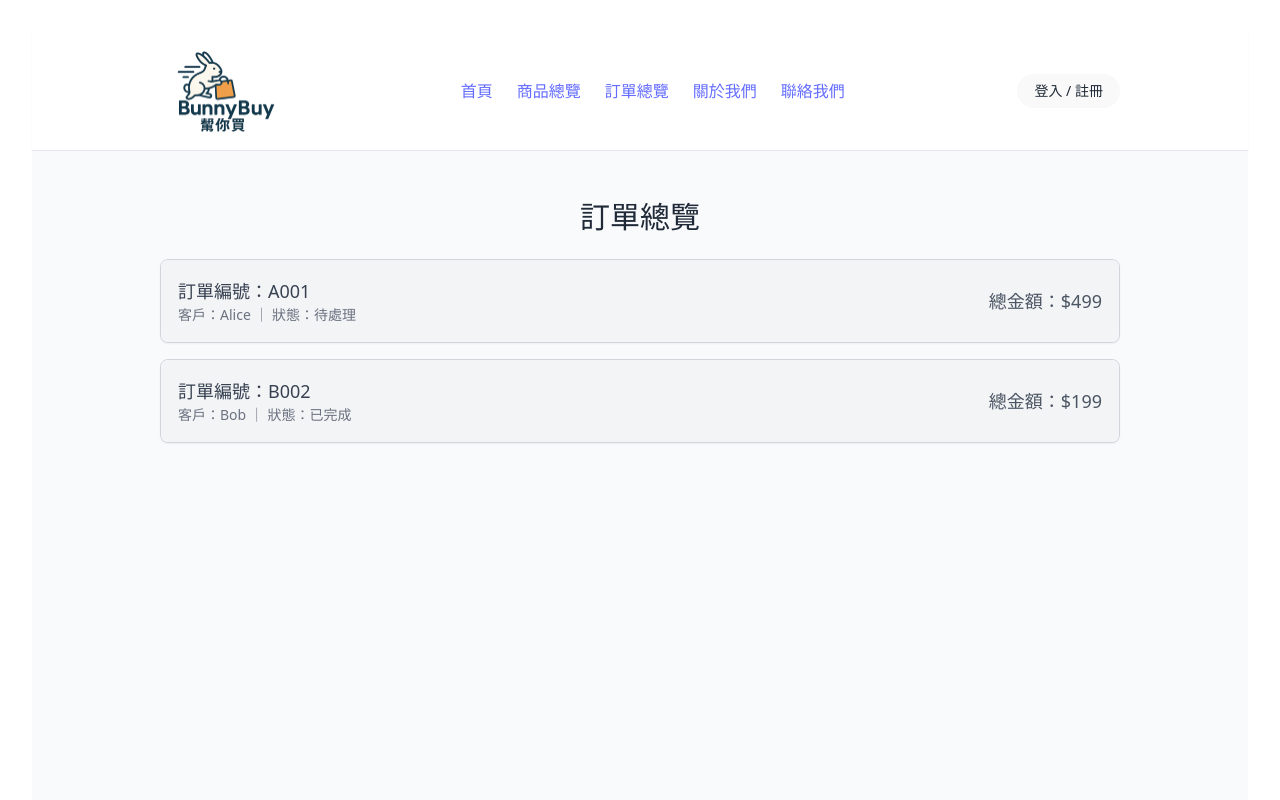
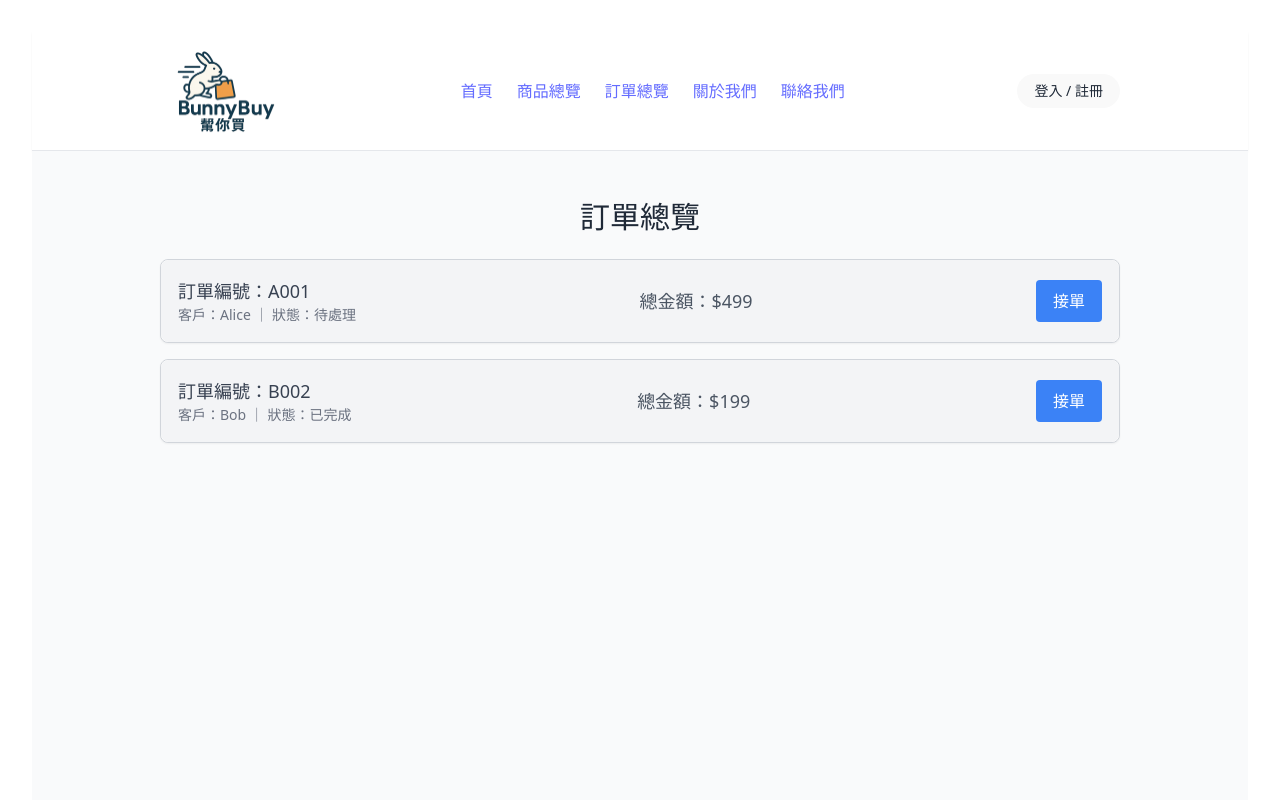
Before and after one commit to HOSHICHEN7267/bunnybuy, a React (Vite) app in the folder frontend/: page /order-list in a window 1280 px wide. Shown: the top 800 px of the page. Built offline with nearby package versions, Linux system fonts and the light colour scheme.

Commit message:
fix orderlist

```diff
--- a/frontend/src/interfaces.tsx
+++ b/frontend/src/interfaces.tsx
@@ -22,3 +22,14 @@ export interface CartItem {
   quantity: number;
   image: string[];
 }
+
+export interface Order {
+  orderId: string;
+  customerName: string;
+  status: string;
+  total: number;
+  items: {
+    product: Product;
+    count: number;
+  }[];
+};
--- a/frontend/src/pages/OrderListView.tsx
+++ b/frontend/src/pages/OrderListView.tsx
@@ -1,31 +1,89 @@
 import { useState } from "react";
+import { useParams, useNavigate } from 'react-router-dom';
 import Navbar from "../components/Navbar";
 import Footer from "../components/Footer";
+import { Product, CartItem, Order } from "../interfaces";
 
-type OrderItem = {
-  productName: string;
-  quantity: number;
-  price: number;
-};
+// type OrderItem = {
+//   productName: string;
+//   quantity: number;
+//   price: number;
+// };
 
-type Order = {
-  orderId: string;
-  customerName: string;
-  status: string;
-  total: number;
-  items: OrderItem[];
-};
+// type Order = {
+//   orderId: string;
+//   customerName: string;
+//   status: string;
+//   total: number;
+//   items: Product[];
+// };
 
-const mockOrders: Order[] = [
+// const mockOrders: Order[] = [
+//   {
+//     orderId: "A001",
+//     customerName: "Alice",
+//     status: "待處理",
+//     total: 499,
+//     items: [
+//       { productName: "Charmander", quantity: 1, price: 199 },
+//       { productName: "Squirtle", quantity: 1, price: 300 },
+//     ],
+//   },
+//   {
+//     orderId: "B002",
+//     customerName: "Bob",
+//     status: "已完成",
+//     total: 199,
+//     items: [
+//       { productName: "Bulbasaur", quantity: 2, price: 99 },
+//     ],
+//   },
+// ];
+
+const OrderListView = () => {
+
+    const orders: Order[] = [
         {
         orderId: "A001",
         customerName: "Alice",
         status: "待處理",
         total: 499,
         items: [
-      { productName: "Charmander", quantity: 1, price: 199 },
-      { productName: "Squirtle", quantity: 1, price: 300 },
+            {
+            product:{
+                product_id: "product-1",
+                name: "Bulbasaur",
+                description: "Description for Bulbasaur",
+                price: 100,
+                discount: 99,
+                stock_list: [
+                    {"store_name": "商家A", "stock": 100, "provider_id": "user-1"},
+                    {"store_name": "商家B", "stock": 50, "provider_id": "user-2"},
                 ],
+                status: "available",
+                created_at: "",
+                image: ["/products/Bulbasaur.png", "/products/Ivysaur.png"],
+                },
+            count: 1,
+            },
+            {
+            product:{
+                product_id: "product-2",
+                name: "Charmander",
+                description: "Description for Charmander",
+                price: 200,
+                discount: 199,
+                stock_list: [
+                    {"store_name": "商家C", "stock": 100, "provider_id": "user-2"},
+                    {"store_name": "商家D", "stock": 50, "provider_id": "user-2"},
+                ],
+                status: "available",
+                created_at: "",
+                image: ["/products/Charmander.png", "/products/Charmeleon.png", "/products/Charizard.png"],
+                },
+            count: 2,
+            }
+        ]
         },
         {
         orderId: "B002",
@@ -33,12 +91,28 @@ const mockOrders: Order[] = [
         status: "已完成",
         total: 199,
         items: [
-      { productName: "Bulbasaur", quantity: 2, price: 99 },
+            {
+            product:{
+                product_id: "product-1",
+                name: "Bulbasaur",
+                description: "Description for Bulbasaur",
+                price: 100,
+                discount: 99,
+                stock_list: [
+                    {"store_name": "商家A", "stock": 100, "provider_id": "user-1"},
+                    {"store_name": "商家B", "stock": 50, "provider_id": "user-2"},
                 ],
+                status: "available",
+                created_at: "",
+                image: ["/products/Bulbasaur.png", "/products/Ivysaur.png"],
                 },
-];
+            count: 15,
+            }
+        ]
+        }
+    ]
 
-const OrderListView = () => {
+//   const { order } = useParams();
   const [expandedOrderIds, setExpandedOrderIds] = useState<string[]>([]);
 
   const toggleExpand = (orderId: string) => {
@@ -49,13 +123,18 @@ const OrderListView = () => {
     );
   };
 
+  const handleAcceptOrder = (orderId: string) => {
+    alert(`你已接單：${orderId}`);
+    // 可加上 API 請求邏輯
+  };
+
   return (
     <>
       <Navbar />
       <div className="min-h-screen bg-gray-50 px-6 md:px-16 lg:px-32 pt-12 pb-20">
         <h1 className="text-3xl font-semibold text-gray-800 mb-6">訂單總覽</h1>
         <div className="space-y-4">
-          {mockOrders.map((order) => {
+          {orders.map((order) => {
             const isExpanded = expandedOrderIds.includes(order.orderId);
             return (
               <div
@@ -77,6 +156,15 @@ const OrderListView = () => {
                   <div className="text-right text-lg text-gray-600">
                     總金額：${order.total}
                   </div>
+                  <button
+                    onClick={e => {
+                        e.stopPropagation();
+                        handleAcceptOrder(order.orderId);
+                    }}
+                    className="bg-blue-500 text-white px-4 py-2 rounded hover:bg-blue-600"
+                    >
+                    接單
+                    </button>
                 </button>
 
                 {<div
@@ -87,17 +175,23 @@ const OrderListView = () => {
                 <table className="w-full mt-2 border-t pt-2 text-sm text-gray-700">
                     <thead>
                     <tr className="text-left text-gray-600">
+                        <th>商品編號</th>
                         <th className="py-2">商品名稱</th>
+                        <th>描述</th>
+                        <th>價格</th>
+                        <th>折扣</th>
                         <th>數量</th>
-                        <th>價格</th>
                     </tr>
                     </thead>
                     <tbody>
                     {order.items.map((item, index) => (
                         <tr key={index} className="border-t">
-                        <td className="py-2">{item.productName}</td>
-                        <td>{item.quantity}</td>
-                        <td>${item.price}</td>
+                        <td>{item.product.product_id}</td>
+                        <td className="py-2">{item.product.name}</td>
+                        <td>{item.product.description}</td>
+                        <td>{item.product.price}</td>
+                        <td>{item.product.discount}</td>
+                        <td>{item.count}</td>
                         </tr>
                     ))}
                     </tbody>
@@ -111,6 +205,88 @@ const OrderListView = () => {
       <Footer />
     </>
   );
+//     const [expandedOrders, setExpandedOrders] = useState<Set<string>>(new Set());
+
+//   const toggleOrder = (orderId: string) => {
+//     setExpandedOrders(prev => {
+//       const newSet = new Set(prev);
+//       newSet.has(orderId) ? newSet.delete(orderId) : newSet.add(orderId);
+//       return newSet;
+//     });
+//   };
+
+//   const handleAcceptOrder = (orderId: string) => {
+//     alert(`你已接單：${orderId}`);
+//     // 可加上 API 請求邏輯
+//   };
+
+//   return (
+//     <div className="p-4 max-w-4xl mx-auto">
+//       <h1 className="text-2xl font-bold mb-4">訂單總覽</h1>
+//       {orders.map(order => (
+//         <div
+//           key={order.orderId}
+//           className="border rounded-lg shadow-md mb-4 overflow-hidden"
+//         >
+//           <div
+//             onClick={() => toggleOrder(order.orderId)}
+//             className="cursor-pointer flex justify-between items-center p-4 bg-gray-100 hover:bg-gray-200"
+//           >
+//             <div>
+//               <p className="font-semibold">訂單編號: {order.orderId}</p>
+//               <p>客戶: {order.customerName}</p>
+//               <p>狀態: {order.status}</p>
+//               <p>總金額: ${order.total}</p>
+//             </div>
+//             <button
+//               onClick={e => {
+//                 e.stopPropagation();
+//                 handleAcceptOrder(order.orderId);
+//               }}
+//               className="bg-blue-500 text-white px-4 py-2 rounded hover:bg-blue-600"
+//             >
+//               接單
+//             </button>
+//           </div>
+//           {expandedOrders.has(order.orderId) && (
+//             <div className="bg-white p-4 border-t">
+//               <h2 className="text-lg font-semibold mb-2">商品明細</h2>
+//               {order.items.map(item => (
+//                 <div
+//                   key={item.product_id}
+//                   className="mb-4 p-2 border rounded shadow-sm"
+//                 >
+//                   <div className="flex gap-4">
+//                     <img
+//                       src={item.image[0]}
+//                       alt={item.name}
+//                       className="w-20 h-20 object-cover rounded"
+//                     />
+//                     <div>
+//                       <p className="font-bold">{item.name}</p>
+//                       <p>{item.description}</p>
+//                       <p>價格: ${item.price}</p>
+//                       <p>折扣後: ${item.discount}</p>
+//                       <p>商家庫存:</p>
+//                       <ul className="ml-4 list-disc">
+//                         {item.stock_list.map((stock, index) => (
+//                           <li key={index}>
+//                             {stock.store_name}：{stock.stock} 件（供應商ID:{" "}
+//                             {stock.provider_id}）
+//                           </li>
+//                         ))}
+//                       </ul>
+//                     </div>
+//                   </div>
+//                 </div>
+//               ))}
+//             </div>
+//           )}
+//         </div>
+//       ))}
+//     </div>
+//   );
+// };
 };
 
 export default OrderListView;
```
Lines whose indentation alone changed are shown as unchanged.
